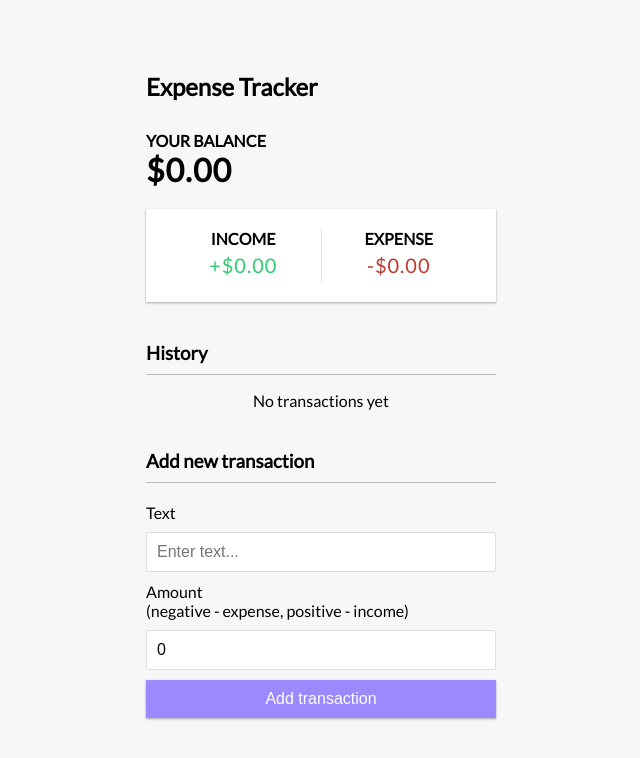
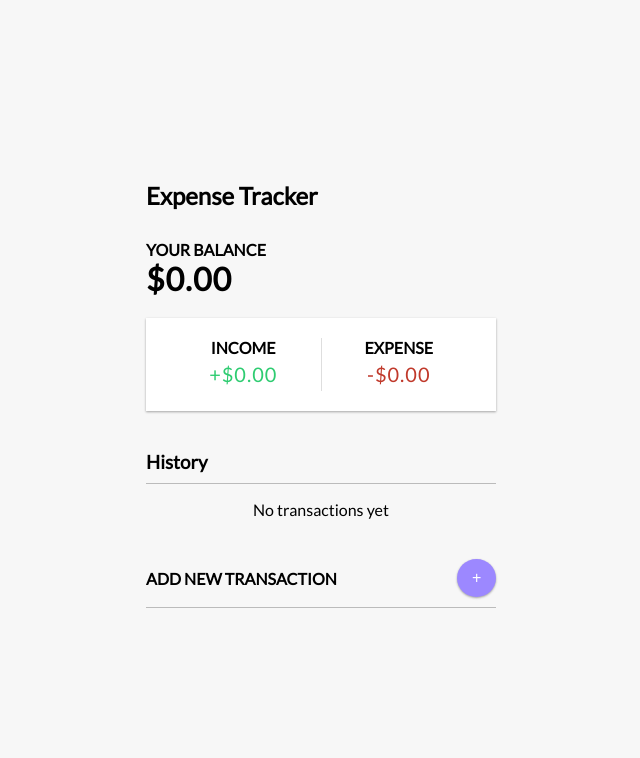
Before and after one commit to mateuspntx/expense-tracker, a React (Create React App) app: page / in a window 1280 px wide. Shown: the top 758 px of the page, without its empty margins (319-959 px from the left). Built offline with nearby package versions, Linux system fonts and the light colour scheme.

Commit message:
chore: show add new transaction box if click plus btn

```diff
--- a/src/components/AddTransaction/index.js
+++ b/src/components/AddTransaction/index.js
@@ -4,6 +4,7 @@ import { GlobalContext } from '../../context/GlobalState';
 const AddTransaction = () => {
   const { addTransaction } = useContext(GlobalContext);
 
+  const [showAddTransactionBox, setShowAddTransactionBox] = useState(false);
   const [text, setText] = useState('');
   const [amount, setAmount] = useState(0);
 
@@ -21,7 +22,19 @@ const AddTransaction = () => {
 
   return (
     <>
-      <h3>Add new transaction</h3>
+      <div className="add-new-transaction__header">
+        <h4>Add new transaction</h4>
+        <button
+          className={showAddTransactionBox ? 'btn btn-close' : 'btn'}
+          onClick={() =>
+            setShowAddTransactionBox((prevState) => prevState != true)
+          }
+        >
+          {showAddTransactionBox ? 'x' : '+'}
+        </button>
+      </div>
+
+      {showAddTransactionBox && (
         <form onSubmit={onSubmit}>
           <div className="form-control">
             <label htmlFor="text">Text</label>
@@ -46,6 +59,7 @@ const AddTransaction = () => {
           </div>
           <button className="btn">Add transaction</button>
         </form>
+      )}
     </>
   );
 };
```
Lines whose indentation alone changed are shown as unchanged.
